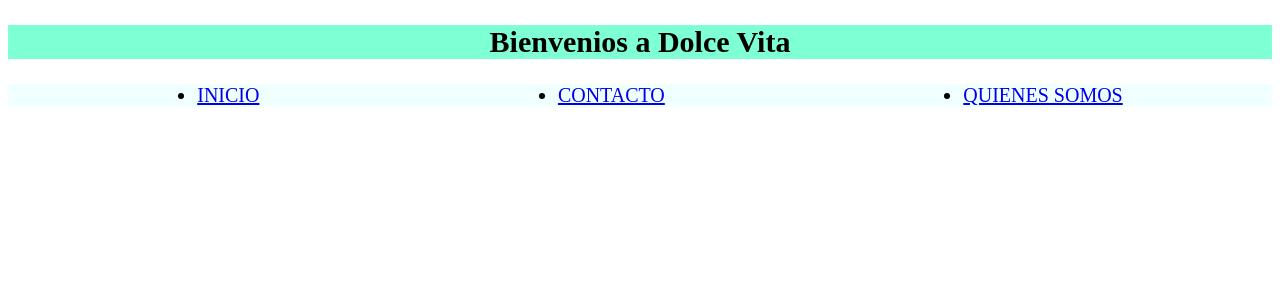
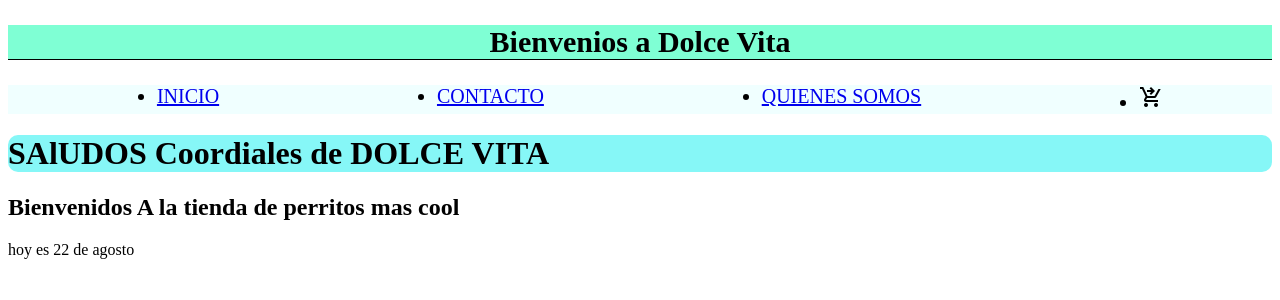
Before and after one commit to auroracidg/auroracid-react, a React (Create React App) app: page / in a window 1280 px wide. Shown: the top 300 px of the page. Built offline with nearby package versions, Linux system fonts and the light colour scheme.

Commit message:
creacion de itemListContainer y cartWidget

```diff
--- a/public/index.html
+++ b/public/index.html
@@ -24,6 +24,7 @@
       work correctly both with client-side routing and a non-root public URL.
       Learn how to configure a non-root public URL by running `npm run build`.
     -->
+    <link rel="stylesheet" href="https://fonts.googleapis.com/css2?family=Material+Symbols+Outlined:opsz,wght,FILL,GRAD@48,400,0,0" />
     <title>Hola Soy aurora</title>
   </head>
   <body>
--- a/src/App.js
+++ b/src/App.js
@@ -1,10 +1,25 @@
 import Navbar from './components/NavBar/NavBar'
+import Header from './components/Header/Header'
+import NavBar from './components/NavBar/NavBar';
+import Main from './components/Main/Main';
+import ItemListContainer from './components/ItemListContainer/ItemListContainer';
+
+
 
 
 const App = () => {
   return(
+    <>
+      <Navbar/>
+      <ItemListContainer prueba= 'Coordiales de DOLCE VITA' />
 
-    <Navbar/>
+      <Header/>
+      <Main test="A la tienda de perritos mas cool" fecha= {22}/>
+
+
+    </>
+
+
   )
 
 
--- /dev/null
+++ b/src/components/CartWidget/CartWidget.js
@@ -0,0 +1,19 @@
+
+
+const CartWidget = () => {
+ return(
+
+
+    <span class="material-symbols-outlined">shopping_cart_checkout</span>
+
+
+
+
+ )
+
+
+
+}
+
+
+export default CartWidget
--- /dev/null
+++ b/src/components/ItemListContainer/ItemListContainer.js
@@ -0,0 +1,11 @@
+const ItemListContainer = (props) =>{
+
+    console.log(props.prueba)
+    return(
+        <h1 className="saludo">SAlUDOS {props.prueba}</h1>
+    )
+}
+
+
+
+export default ItemListContainer
--- a/src/components/Main/Main.jsx
+++ b/src/components/Main/Main.jsx
@@ -1,9 +1,14 @@
-const Main = () => {
+const Main = ({test, fecha, nombre}) => {
+
+
 
     return(
         <main className="contenedor-main">
           <section>
-            <h2>Bienvenidos</h2>
+            <h2>Bienvenidos {test} </h2>
+            <p> hoy es {fecha} de agosto</p>
+
+
           </section>
          </main>
 
--- a/src/components/NavBar/NavBar.js
+++ b/src/components/NavBar/NavBar.js
@@ -1,4 +1,4 @@
-
+import CartWidget from "../CartWidget/CartWidget"
 
 const NavBar = () =>{
  return(
@@ -14,6 +14,9 @@ const NavBar = () =>{
                     <li>
                         <a href="QUIENES SOMOS">QUIENES SOMOS</a>
                     </li>
+                    <li>
+                        <CartWidget/>
+                    </li>
                 </ul>
             </nav>
  )
--- a/src/index.css
+++ b/src/index.css
@@ -2,6 +2,7 @@
 
 .titulo{
   background-color: aquamarine;
+  border-bottom: solid black 1px;
   display: flex;
   justify-content: center;
   font-size: 30px;
@@ -13,3 +14,8 @@
     justify-content: space-around;
     font-size: 20px;
 }
+
+.saludo{
+  background-color: rgb(134, 247, 247);
+  border-radius: 10px;
+}
```
